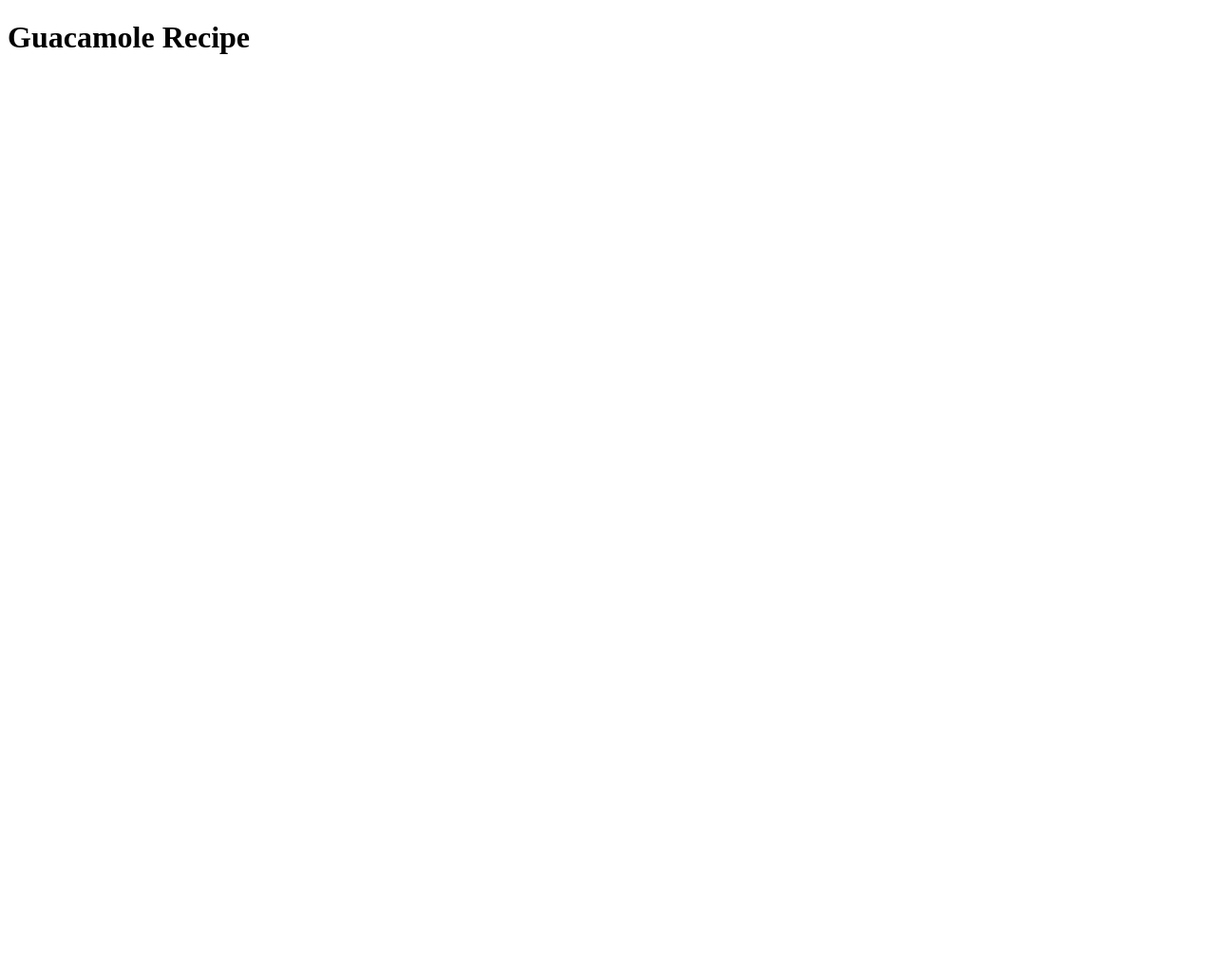
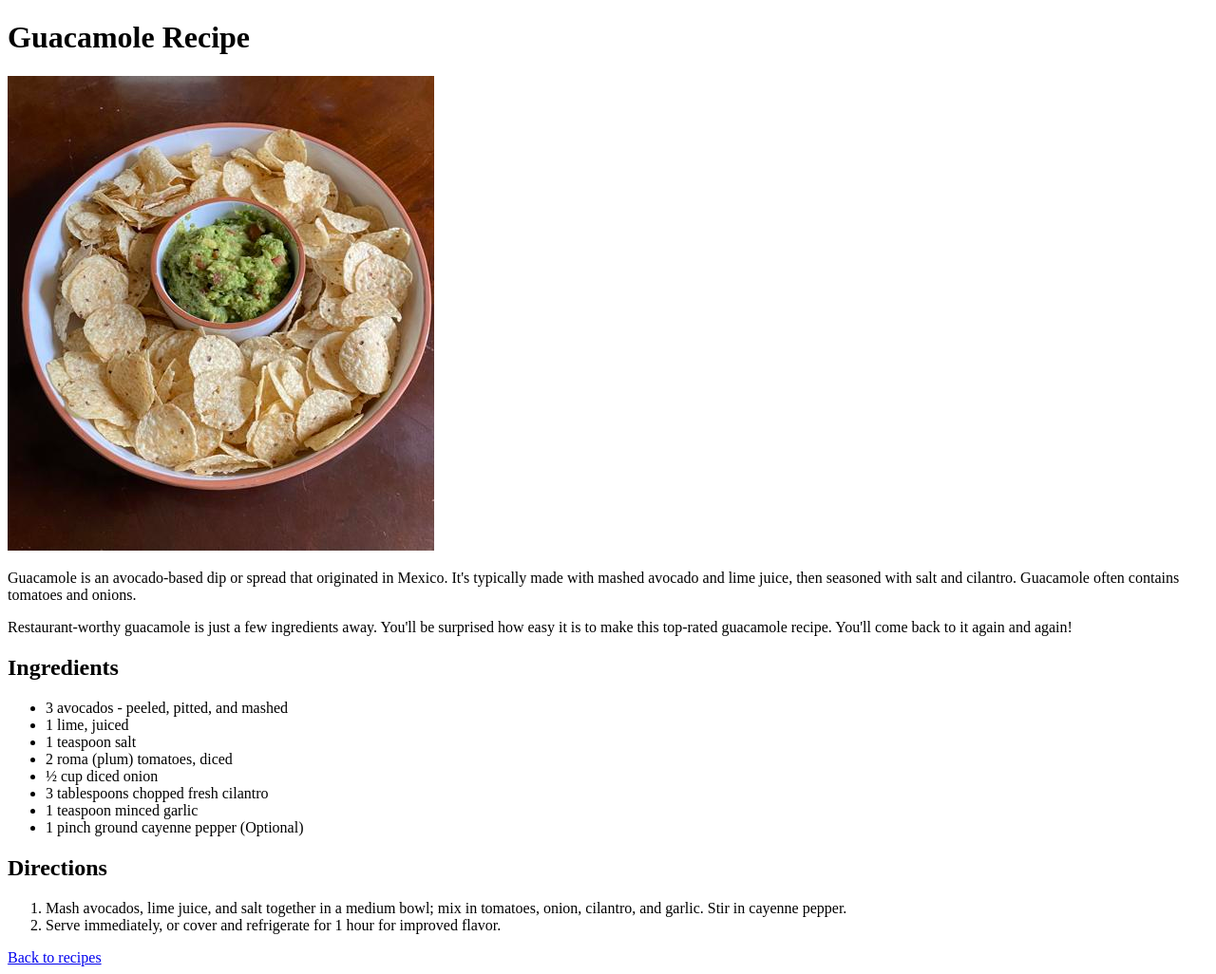
Before and after one commit to rtrinid/odin-recipes, a plain HTML site: page recipes/guacamole.html in a window 1280 px wide. Shown: the whole page at 95% size. Before the commit the page ends 800 px from the top, so only its background shows below. Drawn offline with Linux system fonts and the light colour scheme.

Commit message:
add content and structure to recipe section

```diff
--- a/recipes/guacamole.html
+++ b/recipes/guacamole.html
@@ -6,5 +6,25 @@
     </head>
     <body>
         <h1>Guacamole Recipe</h1>
+        <img src="../images/guacamole.jpg" alt="a bowl of chips with guacamole in the center">
+        <p>Guacamole is an avocado-based dip or spread that originated in Mexico. It's typically made with mashed avocado and lime juice, then seasoned with salt and cilantro. Guacamole often contains tomatoes and onions. </p>
+        <p>Restaurant-worthy guacamole is just a few ingredients away. You'll be surprised how easy it is to make this top-rated guacamole recipe. You'll come back to it again and again!</p>
+        <h2>Ingredients</h2>
+        <ul>
+            <li>3 avocados - peeled, pitted, and mashed</li>
+            <li>1 lime, juiced</li>
+            <li>1 teaspoon salt</li>
+            <li>2 roma (plum) tomatoes, diced</li>
+            <li>½ cup diced onion</li>
+            <li>3 tablespoons chopped fresh cilantro</li>
+            <li>1 teaspoon minced garlic</li>
+            <li>1 pinch ground cayenne pepper (Optional)</li>
+        </ul>
+        <h2>Directions</h2>
+        <ol>
+            <li>Mash avocados, lime juice, and salt together in a medium bowl; mix in tomatoes, onion, cilantro, and garlic. Stir in cayenne pepper. </li>
+            <li>Serve immediately, or cover and refrigerate for 1 hour for improved flavor.</li>
+        </ol>
+        <a href="../index.html">Back to recipes</a>
     </body>
 </html>
```
Also changed, not shown: images/guacamole.jpg (added).
